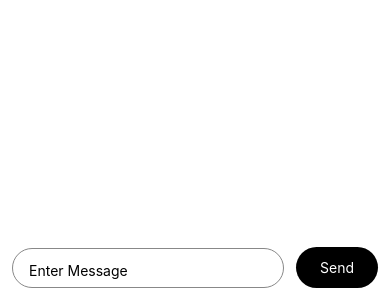
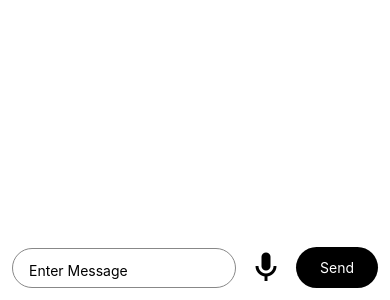
Before and after one commit to WShreyash/Aura, a React Native app: screen / in a window 390 px wide. Shown: the part 544-844 px from the top of the page. Built offline with nearby package versions, Linux system fonts and the light colour scheme.

Commit message:
Added Microphone Icon

```diff
--- a/App.js
+++ b/App.js
@@ -3,6 +3,7 @@ import {Platform, FlatList, KeyboardAvoidingView, StyleSheet, Text, TouchableOpa
 import MessageInput from './Components/MessageInput';
 import { SafeAreaProvider, SafeAreaView } from 'react-native-safe-area-context';
 import { MessageItem } from './Components/MessageItem';
+import { Microphone } from './Components/Microphone';
 
 export default function App() {
 
@@ -31,6 +32,7 @@ export default function App() {
         </View>
         <View style={styles.bottomView}>
           <MessageInput text={text} onChangeText={onChangeText} />
+          <Microphone />
           <TouchableOpacity
             style={{ backgroundColor: '#000', paddingVertical: 12, paddingHorizontal: 24, borderRadius: 24 }}
             onPress={addMessage}>
--- /dev/null
+++ b/Components/Microphone.js
@@ -0,0 +1,17 @@
+import React from "react";
+import {View,StyleSheet} from "react-native";
+import Icon from "react-native-vector-icons/MaterialCommunityIcons";
+
+export const Microphone = () =>(
+    <View>
+        <Icon name="microphone" size={36}
+        style={styles.mic}/>
+    </View>
+
+);
+
+const styles=StyleSheet.create({
+     mic:{
+        flex:1,
+       },
+})
--- a/package.json
+++ b/package.json
@@ -16,9 +16,10 @@
     "expo-status-bar": "~1.12.1",
     "react": "18.2.0",
     "react-native": "0.74.5",
+    "react-native-reanimated": "~3.10.1",
     "react-native-safe-area-context": "4.10.5",
     "react-native-screens": "3.31.1",
-    "react-native-reanimated": "~3.10.1"
+    "react-native-vector-icons": "^10.2.0"
   },
   "devDependencies": {
     "@babel/core": "^7.20.0"
```
Also changed, not shown: 1 other file (tests, documents, lock files or other folders).
